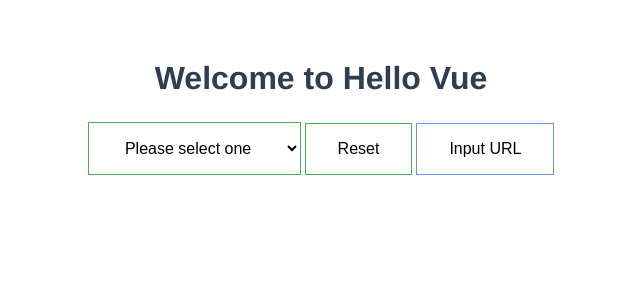
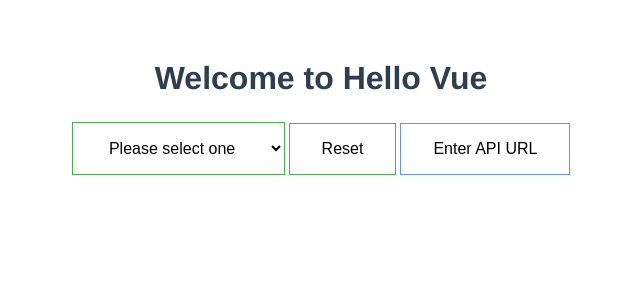
Before and after one commit to bhaveshletter/hello-vue, a Vue app: page / in a window 1280 px wide. Shown: the top 300 px of the page, without its empty margins (319-959 px from the left). Built offline with nearby package versions, Linux system fonts and the light colour scheme.

Commit message:
symantic changes

```diff
--- a/src/App.vue
+++ b/src/App.vue
@@ -14,7 +14,7 @@
     </button>
 
     <button @click='openPrompt()' class='btn btn-blue'>
-      Input URL
+      Enter API URL
     </button>
 
     <p>
```
